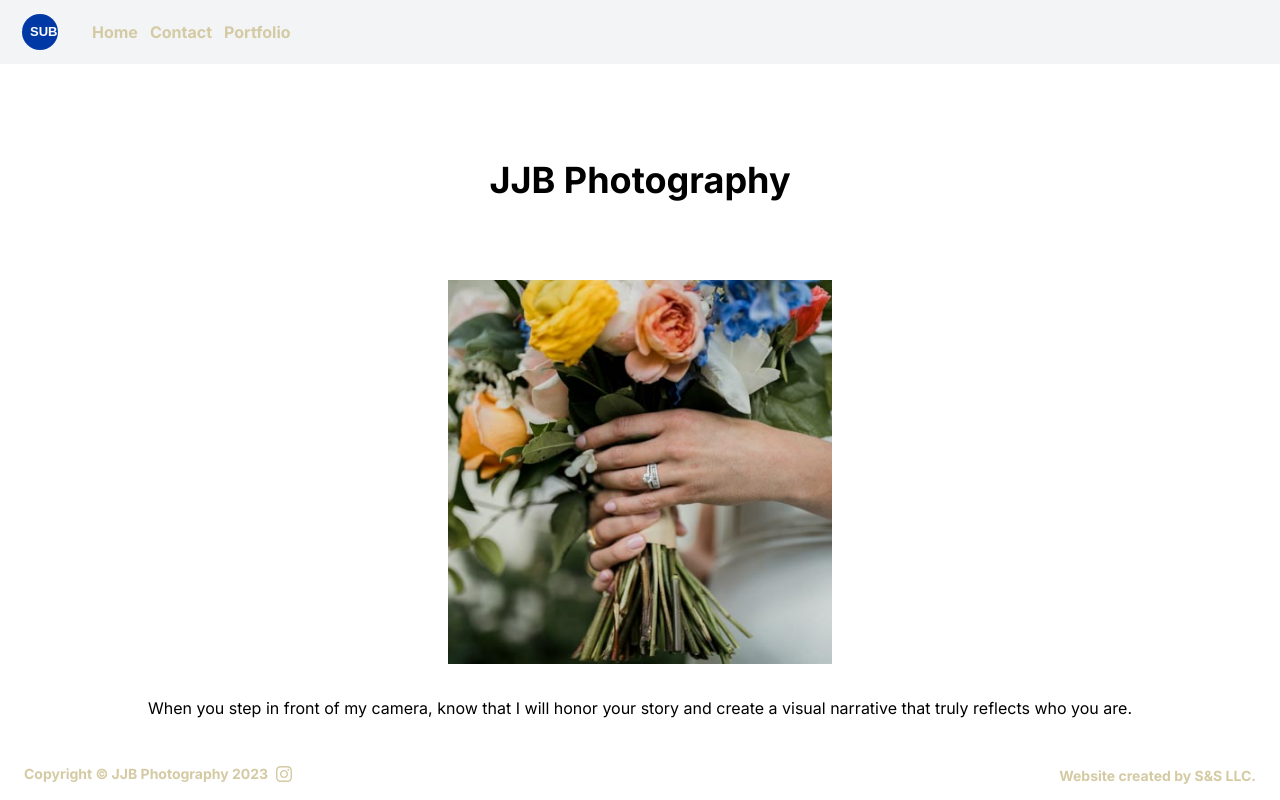
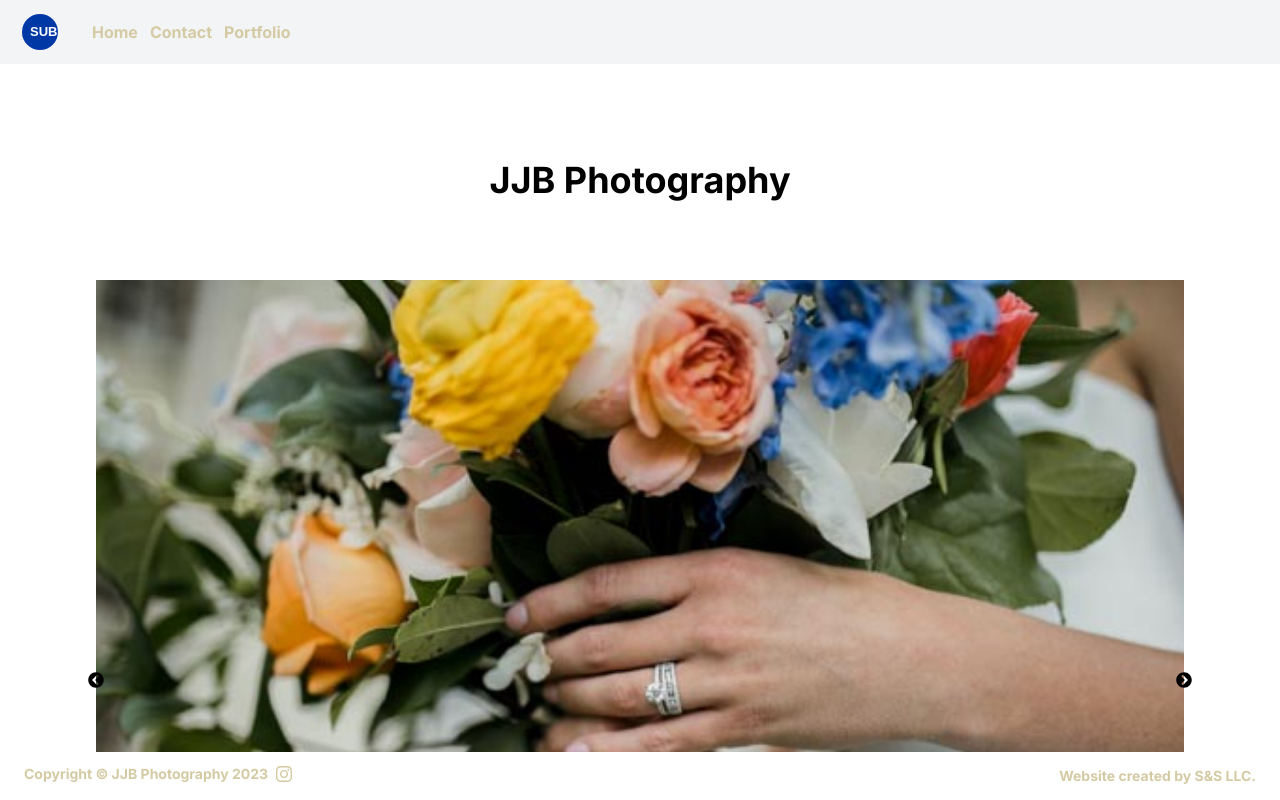
Before and after one commit to sramalho94/jjbphotography, a Next.js app: page / in a window 1280 px wide. Built offline with nearby package versions, Linux system fonts and the light colour scheme.

Commit message:
refactored slideshow section of landing component

```diff
--- a/components/Landing.jsx
+++ b/components/Landing.jsx
@@ -1,11 +1,9 @@
 'use client'
 
-import React from 'react'
-import Image from 'next/image'
-import { useKeenSlider } from 'keen-slider/react'
-import 'keen-slider/keen-slider.min.css'
+import React, { useEffect, useState } from 'react'
+import { FaChevronCircleLeft, FaChevronCircleRight } from 'react-icons/fa'
 
-const images = [
+const slides = [
   '/banner1.jpeg',
   '/banner2.jpg',
   '/banner3.jpg',
@@ -14,53 +12,23 @@ const images = [
 ]
 
 const Landing = () => {
-  const [sliderRef] = useKeenSlider(
-    {
-      loop: true,
-      duration: 4000,
-      slidesPerView: 1,
-      mode: 'snap',
-      autoplay: true,
-      breakpoints: {
-        '(max-width: 640px)': {
-          slidesPerView: 1,
-          mode: 'free-snap',
-          spacing: 15,
-          centered: false
+  const [current, setCurrent] = useState(0)
+
+  const prevStep = () => {
+    setCurrent(current === 0 ? slides.length - 1 : current - 1)
   }
+
+  const nextStep = () => {
+    setCurrent(current === slides.length - 1 ? 0 : current + 1)
   }
-    },
-    [
-      (slider) => {
-        let timeout
-        let mouseOver = false
-        function clearNextTimeout() {
-          clearTimeout(timeout)
+
+  useEffect(() => {
+    setTimeout(nextStep, 1000)
+  }, [slides])
+
+  if (!Array.isArray(slides) || slides.length <= 0) {
+    return null
   }
-        function nextTimeout() {
-          clearTimeout(timeout)
-          if (mouseOver) return
-          timeout = setTimeout(() => {
-            slider.next()
-          }, 4000)
-        }
-        slider.on('created', () => {
-          slider.container.addEventListener('mouseover', () => {
-            mouseOver = true
-            clearNextTimeout()
-          })
-          slider.container.addEventListener('mouseout', () => {
-            mouseOver = false
-            nextTimeout()
-          })
-          nextTimeout()
-        })
-        slider.on('dragStarted', clearNextTimeout)
-        slider.on('animationEnded', nextTimeout)
-        slider.on('updated', nextTimeout)
-      }
-    ]
-  )
   return (
     <div className="flex flex-col items-center justify-center h-auto ">
       <div className="mb-20 ">
@@ -69,25 +37,28 @@ const Landing = () => {
         </h1>
       </div>
 
-      <div className="mx-auto min-w-screen max-w-screen-xl ">
-        <div ref={sliderRef} className="keen-slider keen-slider__center ">
-          {images.map((image, index) => (
-            <div key={index} className="keen-slider__slide ">
-              <div className="flex flex-row items-center justify-center min-w-screen">
-                <div className="min-w-screen relative flex justify-center h-1/2 w-screen">
-                  <Image
-                    src={image}
-                    alt={`gallery-image-${index}`}
-                    width={500}
-                    height={500}
-                    className="object-cover object-center mx-auto lg:h-96 lg:w-96"
+      <div className="slider relative">
+        {slides.map((slide, index) => (
+          <div
+            style={{ display: index === current ? 'block' : 'none' }}
+            className={index === current ? 'slide active' : 'slide'}
+            key={index}
+          >
+            <img
+              className="image min-w-screen min-h-screen object-cover z-0"
+              src={slide}
+              alt=""
+            />
+            <FaChevronCircleLeft
+              className="circle text-silver absolute top-1/2 left-0 transform -translate-y-1/2 -translate-x-1/2"
+              onClick={prevStep}
+            />
+            <FaChevronCircleRight
+              className="chevron text-silver absolute top-1/2 right-0 transform -translate-y-1/2 translate-x-1/2"
+              onClick={nextStep}
             />
           </div>
-              </div>
-            </div>
         ))}
-        </div>
-
       </div>
     </div>
   )
```
Lines whose indentation alone changed are shown as unchanged.
